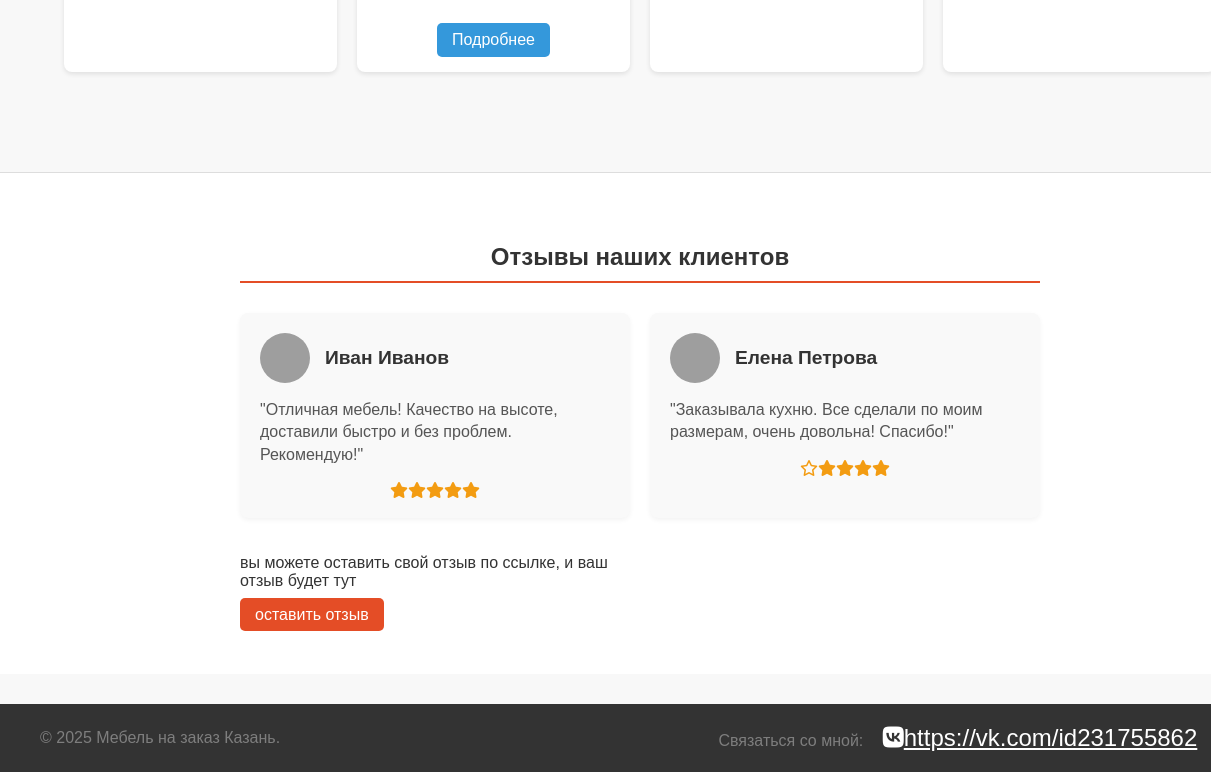
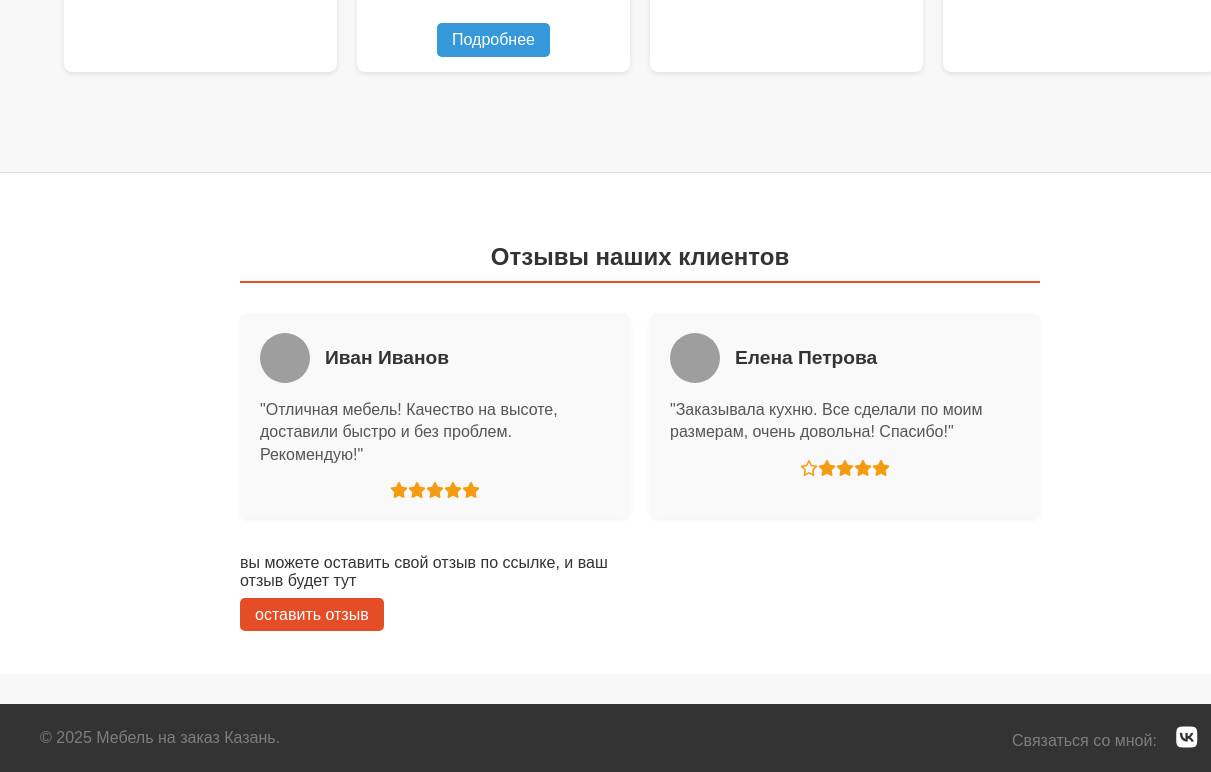
Before and after one commit to kirill-Fe/mebel-na-zakaz, a plain HTML site: page index.html in a window 1280 px wide. Shown: the part 1576-2348 px from the top of the page, 0-1211 px from the left. Drawn offline with Linux system fonts and the light colour scheme; grey boxes are pictures that could not be loaded.

Commit message:
Update index.html

```diff
--- a/index.html
+++ b/index.html
@@ -376,7 +376,7 @@
         <p>&copy; 2025 Мебель на заказ Казань.</p>
         <div class="social-links">
             <span>Связаться со мной:</span>
-            <a href="https://vk.com/" target="_blank"><i class="fab fa-vk"></i>https://vk.com/id231755862</a>
+            <a href="https://vk.com/id231755862" target="_blank"><i class="fab fa-vk"></i></a>
             <a href="https://t.me/" target="_blank"><i class="fab fa-telegram"></i></a>
             <!-- Добавьте другие социальные сети, если нужно -->
         </div>
```
